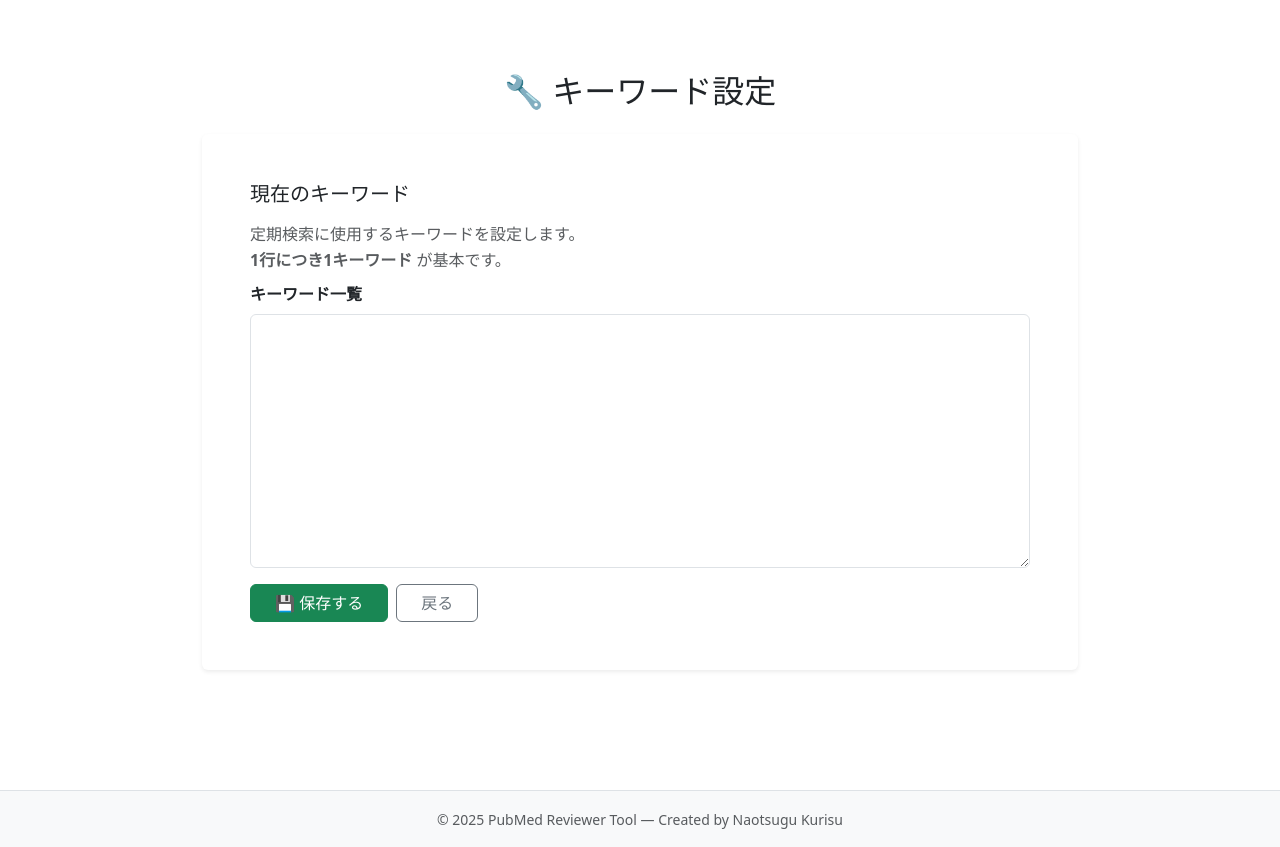
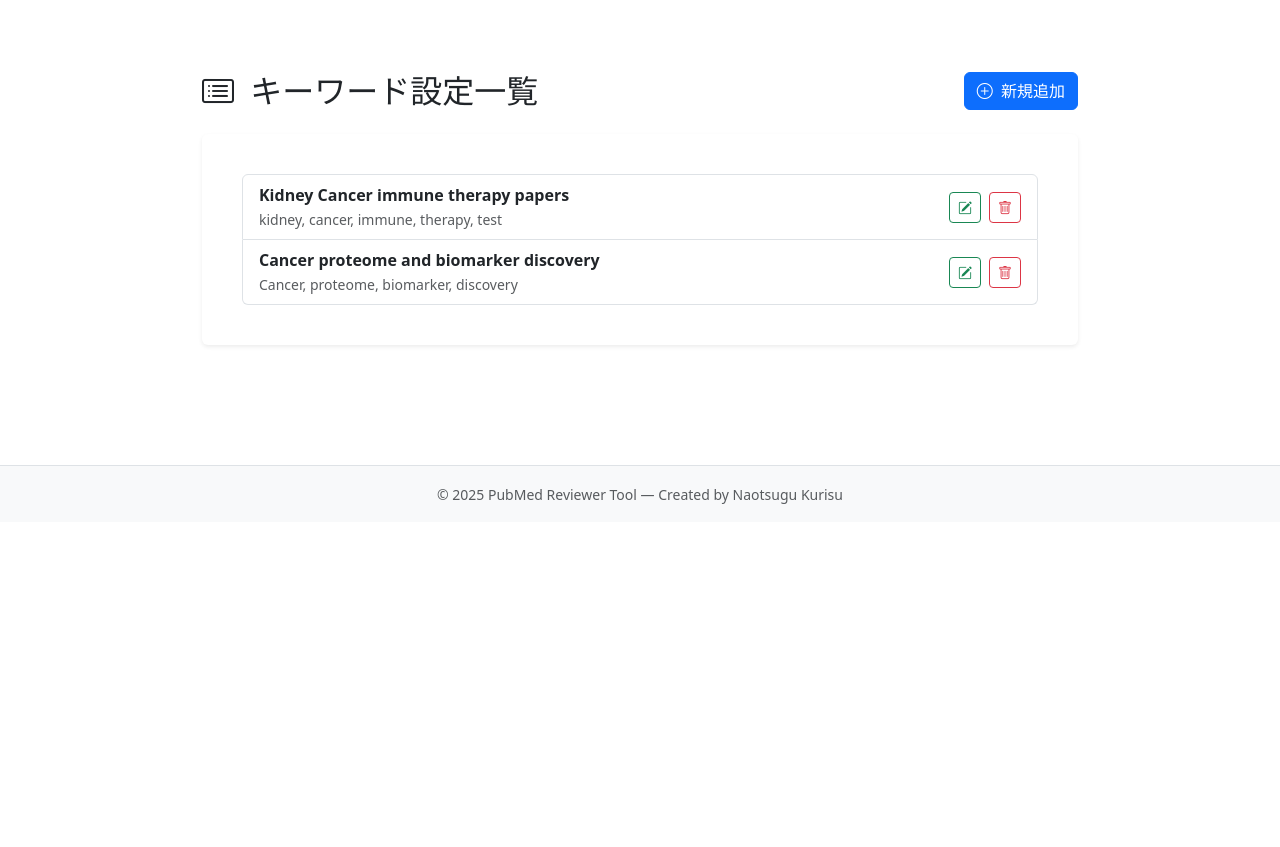
Before and after one commit to KurisuNaotsugu/journal_scraper, a Flask app: page /settings/keywords in a window 1280 px wide. Shown: the part 56-903 px from the top of the page. After the commit the page ends 560 px from the top, so only its background shows below. Run offline with Flask 3, Linux system fonts and the light colour scheme.

Commit message:
Add keyword management functionality and update settings templates
- Implement keyword addition, editing, and deletion routes.
- Create new templates for keyword list and editing.
- Update settings JSON structure to accommodate new keywords.
- Modify navigation links for consistency.
- Set a secret key for the Flask app.

```diff
--- a/app.py
+++ b/app.py
@@ -2,6 +2,7 @@
 import os
 from flask import Flask, render_template
 import google.genai as genai
+import secrets
 
 # Import the Blueprint
 from viewer import viewer_bp
@@ -19,6 +20,7 @@ def create_app():
 
     # Flassk アプリケーションの作成
     app = Flask(__name__)
+    app.secret_key = secrets.token_hex(32)
 
     # Generate Gemini API Client
     client = genai.Client(api_key=os.getenv("GEMINI_API_KEY"))
--- a/settings/routes.py
+++ b/settings/routes.py
@@ -1,35 +1,79 @@
-from flask import Blueprint, render_template, request, current_app, redirect, url_for, flash
+from flask import Blueprint, render_template, request, current_app, redirect, url_for, flash, abort
 import json
 from pathlib import Path
 
 from . import settings_bp
 
-@settings_bp.route("/keywords", methods=["GET", "POST"])
-def keywords():
+@settings_bp.route("/keywords")
+def keywords_page():
     settings_path = Path(current_app.root_path) / "settings" / "settings.json"
 
-    # 設定ファイルが存在しない場合は生成
+    # ファイルがなければ作成
     if not settings_path.exists():
-        settings_path.write_text(json.dumps({"keywords": []}, ensure_ascii=False, indent=2))
+        settings_path.write_text("[]", encoding="utf-8")
+    # ファイルを読み込み
+    with open(settings_path, "r", encoding="utf-8") as f:
+        settings_list = json.load(f)
 
-    # 現在の設定読み込み
-    with open(settings_path, "r", encoding="utf-8") as f:
-        config = json.load(f)
+    return render_template("keywords_list.html", settings=settings_list)
+
+
+@settings_bp.route("/keywords/new", methods=["GET", "POST"])
+def keywords_new():
+    settings_path = Path(current_app.root_path) / "settings" / "settings.json"
+    settings_list = json.loads(settings_path.read_text(encoding="utf-8"))
 
     if request.method == "POST":
-        # textarea から受け取る（1行1キーワード）
+        title = request.form.get("title", "").strip()
         raw = request.form.get("keywords", "")
-        new_keywords = [
-            kw.strip() for kw in raw.split("\n") if kw.strip()
-        ]
 
-        # 保存
-        config["keywords"] = new_keywords
+        keywords = [k.strip() for k in raw.split("\n") if k.strip()]
 
-        with open(settings_path, "w", encoding="utf-8") as f:
-            json.dump(config, f, ensure_ascii=False, indent=2)
+        settings_list.append({
+            "search_title": title,
+            "keywords": keywords
+        })
 
-        flash("キーワードを更新しました！", "success")
+        settings_path.write_text(json.dumps(settings_list, ensure_ascii=False, indent=2), encoding="utf-8")
+        flash("新しい設定を追加しました！", "success")
         return redirect(url_for("settings.keywords_page"))
 
-    return render_template("keywords_settings.html", config=config)
+    return render_template("keywords_edit.html", mode="new")
+
+@settings_bp.route("/keywords/<int:i>/edit", methods=["GET", "POST"])
+def keywords_edit(i):
+    settings_path = Path(current_app.root_path) / "settings" / "settings.json"
+    settings_list = json.loads(settings_path.read_text(encoding="utf-8"))
+
+    if i < 0 or i >= len(settings_list):
+        abort(404)
+
+    item = settings_list[i]
+
+    if request.method == "POST":
+        title = request.form.get("title", "").strip()
+        raw = request.form.get("keywords", "")
+
+        item["search_title"] = title
+        item["keywords"] = [k.strip() for k in raw.split("\n") if k.strip()]
+
+        settings_path.write_text(json.dumps(settings_list, ensure_ascii=False, indent=2), encoding="utf-8")
+        flash("設定を更新しました！", "success")
+        return redirect(url_for("settings.keywords_page"))
+
+    return render_template("keywords_edit.html", mode="edit", item=item, index=i)
+
+@settings_bp.route("/keywords/<int:i>/delete", methods=["POST"])
+def keywords_delete(i):
+    settings_path = Path(current_app.root_path) / "settings" / "settings.json"
+    settings_list = json.loads(settings_path.read_text(encoding="utf-8"))
+
+    if i < 0 or i >= len(settings_list):
+        abort(404)
+
+    settings_list.pop(i)
+
+    settings_path.write_text(json.dumps(settings_list, ensure_ascii=False, indent=2), encoding="utf-8")
+    flash("設定を削除しました。", "warning")
+
+    return redirect(url_for("settings.keywords_page"))
--- a/settings/settings.json
+++ b/settings/settings.json
@@ -1,10 +1,21 @@
 [
   {
     "search_title": "Kidney Cancer immune therapy papers",
-    "keywords": ["kidney", "cancer", "immune", "therapy"]
+    "keywords": [
+      "kidney",
+      "cancer",
+      "immune",
+      "therapy",
+      "test"
+    ]
   },
   {
     "search_title": "Cancer proteome and biomarker discovery",
-    "keywords": ["Cancer", "proteome", "biomarker", "discovery"]
+    "keywords": [
+      "Cancer",
+      "proteome",
+      "biomarker",
+      "discovery"
+    ]
   }
 ]
--- /dev/null
+++ b/settings/templates/keywords_list.html
@@ -0,0 +1,58 @@
+{% extends "base.html" %}
+
+{% block title %}Keyword Settings{% endblock %}
+
+{% block content %}
+<div class="container py-5" style="max-width: 900px;">
+
+    <div class="d-flex justify-content-between align-items-center mb-4">
+        <h2 class="mb-0"><i class="bi bi-card-list me-2"></i> キーワード設定一覧</h2>
+
+        <a href="{{ url_for('settings.keywords_new') }}" class="btn btn-primary">
+            <i class="bi bi-plus-circle me-1"></i> 新規追加
+        </a>
+    </div>
+
+    <div class="card shadow-sm border-0">
+        <div class="card-body">
+
+            {% if settings %}
+                <ul class="list-group">
+                    {% for item in settings %}
+                    <li class="list-group-item d-flex justify-content-between align-items-center">
+                        <div>
+                            <strong>{{ item.search_title }}</strong><br>
+                            <small class="text-muted">{{ item.keywords | join(', ') }}</small>
+                        </div>
+
+                        <div class="d-flex gap-2">
+
+                            <!-- 編集 -->
+                            <a href="{{ url_for('settings.keywords_edit', i=loop.index0) }}"
+                               class="btn btn-sm btn-outline-success">
+                                <i class="bi bi-pencil-square"></i>
+                            </a>
+
+                            <!-- 削除 -->
+                            <form method="POST"
+                                  action="{{ url_for('settings.keywords_delete', i=loop.index0) }}"
+                                  onsubmit="return confirm('本当に削除しますか？');">
+                                <button class="btn btn-sm btn-outline-danger">
+                                    <i class="bi bi-trash"></i>
+                                </button>
+                            </form>
+
+                        </div>
+                    </li>
+                    {% endfor %}
+                </ul>
+
+            {% else %}
+                <p class="text-muted">まだキーワード設定はありません。</p>
+            {% endif %}
+
+        </div>
+    </div>
+
+</div>
+{% endblock %}
--- a/settings/templates/keywords_settings.html
+++ /dev/null
@@ -1,45 +0,0 @@
-{% extends "base.html" %}
-
-{% block title %}Keyword Settings{% endblock %}
-
-{% block content %}
-<div class="container py-5" style="max-width: 900px;">
-
-    <h2 class="text-center mb-4">🔧 キーワード設定</h2>
-
-    <!-- カード全体 -->
-    <div class="card shadow-sm border-0">
-        <div class="card-body p-4">
-
-            <h5 class="card-title mb-3">現在のキーワード</h5>
-
-            <!-- 説明文 -->
-            <p class="text-muted" style="line-height: 1.6;">
-                定期検索に使用するキーワードを設定します。<br>
-                <strong>1行につき1キーワード</strong> が基本です。
-            </p>
-
-            <form method="POST">
-
-                <!-- テキストエリア -->
-                <label class="form-label fw-bold">キーワード一覧</label>
-                <textarea name="keywords"
-                          class="form-control mb-3"
-                          rows="10"
-                          style="font-family: monospace;">{{ config.keywords | join('\n') }}</textarea>
-
-                <!-- ボタン群 -->
-                <div class="d-flex gap-2">
-                    <button class="btn btn-success px-4">💾 保存する</button>
-                    <a href="{{ url_for('viewer.view_page') }}" class="btn btn-outline-secondary px-4">
-                        戻る
-                    </a>
-                </div>
-
-            </form>
-
-        </div>
-    </div>
-
-</div>
-{% endblock %}
--- a/templates/base.html
+++ b/templates/base.html
@@ -41,7 +41,7 @@
             </li>
 
             <li class="nav-item">
-                <a class="nav-link" href="{{ url_for('settings.keywords') }}">Settings</a>
+                <a class="nav-link" href="{{ url_for('settings.keywords_page') }}">Settings</a>
             </li>
 
             <li class="nav-item">
--- a/templates/index.html
+++ b/templates/index.html
@@ -46,7 +46,7 @@
 
         <!-- カード4：Setting -->
         <div class="col">
-            <a href="{{ url_for('settings.keywords') }}" class="text-decoration-none">
+            <a href="{{ url_for('settings.keywords_page') }}" class="text-decoration-none">
                 <div class="card shadow-sm h-100 text-center p-4">
                     <i class="bi bi-gear display-3 mb-3 text-secondary"></i>
                     <h5 class="card-title">Keyword Settings</h5>
```
Also changed, not shown: howto/templates/howto.html (+24 -3 lines), settings/templates/keywords_edit.html (added, +48 -0 lines).
